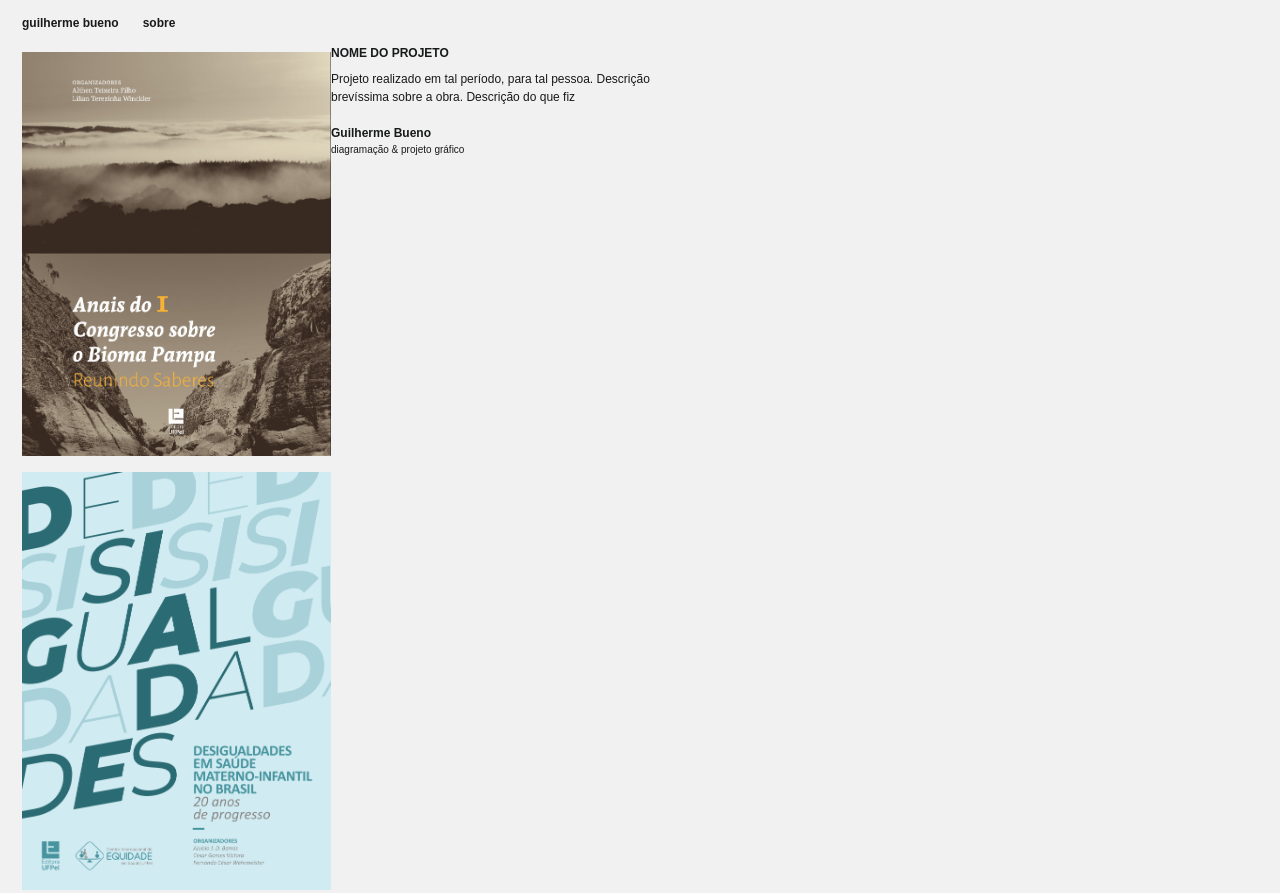
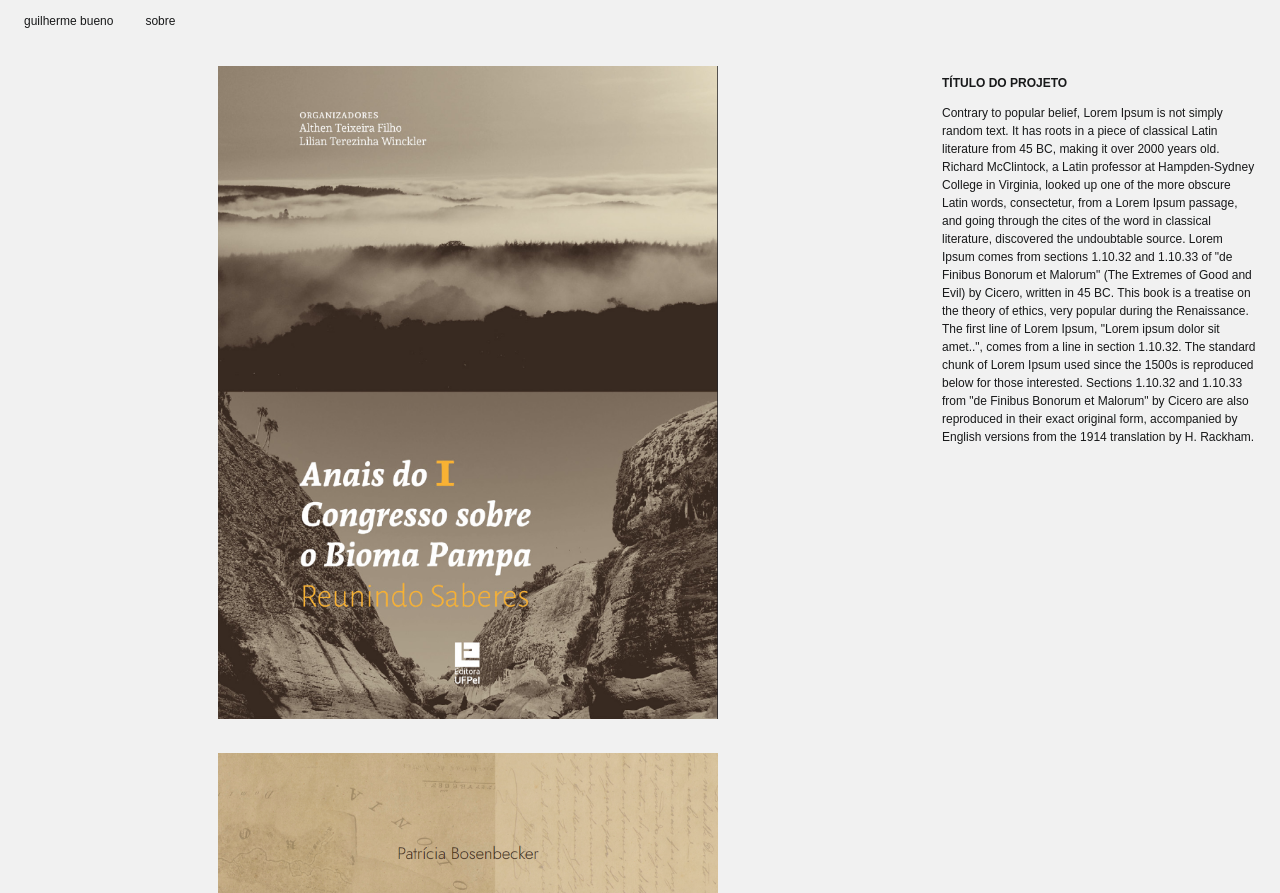
Before and after one commit to BuenoGui/BuenoGui.github.io, a plain HTML site: page UmaColonia.html in a window 1280 px wide. Shown: the top 893 px of the page. Drawn offline with Linux system fonts and the light colour scheme.

Commit message:
Refeito do zero

```diff
--- a/UmaColonia.html
+++ b/UmaColonia.html
@@ -1,49 +1,68 @@
+<!DOCTYPE html>
+<html>
+
 <head>
-    <meta content="text/html;charset=utf-8" http-equiv="Content-Type">
-    <meta content="utf-8" http-equiv="encoding">
-
-    <title>Uma Colônia Cercada de Instâncias</title>
-
-    <link rel="stylesheet" type="text/css" href="projetos.css" media="screen" />
-
+    <title>Uma Colônia Cercada de Estâncias - Guilherme Bueno Design</title>
+    <!--Define o título da aba no navegador-->
+    <link rel="stylesheet" type="text/css" href="projetos.css" media="screen" /> <!-- Chama o CSS com os estilos -->
 </head>
 
-<!-- Barra navegação-->
-<div id="navbar">
+<!-- Barra de navegação -->
+<div class="barraNaveg">
+
     <a href="index.html">guilherme bueno</a>
-    <a>&emsp;&emsp;</a>
     <a href="sobre.html">sobre</a>
+
 </div>
 
-<div class="container">
-    <div class="row">
-        <div class="column-left">
-            <img src="Img\BiomaPampa\capa_AnaisDoICongressoSobreOBiomaPampa.png" alt="Lights"><br>
-            <img src="Img\capa_DesigualdadesEmSaúdeMaternoInfantil.png" alt="Nature"><br>
-            <img src="Img\capa_LetrasDaProduçãoÀDidática.png" alt="Lights">
+<!-- Miolo do site -->
+
+<body>
+        <div class="linha">
+
+            <div class="coluna-esq">
+
+                <img src="Img\BiomaPampa\capa_AnaisDoICongressoSobreOBiomaPampa.png"><br>
+                <img src="Img\capa_UmaColôniaCercadaDeEstâncias.png"><br>
+                <img src="Img\capa_LetrasDaProduçãoÀDidática.png"><br>
+                <img src="Img\capa_MemóriaEPatrimônio_Vol1.png"><br>
+                <img src="Img\capa_OLugarDoAbjeto.png"><br>
+                <img src="Img\capa_ProcessosDeTrabalhoESeusEfeitos.png">
+
+            </div>
+
+            <div class="coluna-dir">
+
+                <h1>TÍTULO DO PROJETO</h1>
+
+                <p class="caracteresPorLinha">
+
+                    Contrary to popular belief, Lorem Ipsum is not simply random text. It has roots in a
+                    piece of classical Latin
+                    literature from 45 BC, making it over 2000 years old. Richard McClintock, a Latin professor at
+                    Hampden-Sydney
+                    College in Virginia, looked up one of the more obscure Latin words, consectetur, from a Lorem Ipsum
+                    passage, and
+                    going through the cites of the word in classical literature, discovered the undoubtable source.
+                    Lorem Ipsum comes
+                    from sections 1.10.32 and 1.10.33 of "de Finibus Bonorum et Malorum" (The Extremes of Good and Evil)
+                    by Cicero,
+                    written in 45 BC. This book is a treatise on the theory of ethics, very popular during the
+                    Renaissance. The first
+                    line of Lorem Ipsum, "Lorem ipsum dolor sit amet..", comes from a line in section 1.10.32.
+
+                    The standard chunk of Lorem Ipsum used since the 1500s is reproduced below for those interested.
+                    Sections 1.10.32
+                    and 1.10.33 from "de Finibus Bonorum et Malorum" by Cicero are also reproduced in their exact
+                    original form,
+                    accompanied by English versions from the 1914 translation by H. Rackham.
+
+                </p>
+
+            </div>
+
         </div>
-        <div class="column-right">
-            <h1>NOME DO PROJETO</h1>
 
-            <body>Projeto realizado em tal período, para tal pessoa. Descrição brevíssima sobre a obra. Descrição do que
-                fiz</body><br><br>
+</body>
 
-            <body><b>Guilherme Bueno</b><br><small>diagramação & projeto gráfico</small></body>
-        </div>
-    </div>
-</div>
-
-<script>
-    window.onscroll = function () { myFunction() };
-
-    var navbar = document.getElementById("navbar");
-    var sticky = navbar.offsetTop;
-
-    function myFunction() {
-      if (window.pageYOffset >= sticky) {
-        navbar.classList.add("sticky")
-      } else {
-        navbar.classList.remove("sticky");
-      }
-    }
-  </script>
+</html>
--- a/index.css
+++ b/index.css
@@ -1,102 +1,108 @@
- /* Style the navbar */
- #navbar {
-  overflow: hidden;
-  position: fixed;
-  top: 0px;
+body {
   background-color: #f1f1f1;
+  color: #18191A;
+  font-family: sans-serif;
+  font-size: 12px;
 }
 
-/* Navbar links */
-#navbar a {
+h1 {
+  font-size: 12px;
+  line-height: 1.5;
+  word-break: break-all;
+  font-weight: bold;
+}
+
+/* Definições visuais do estilo de parágrafo */
+p {
+  font-size: 12px;
+  line-height: 1.5;
+  word-break: break-all;
+  font-weight: normal;
+}
+
+/* Classe que define o número de caracteres máximo por linha. Deve ser chamado no html */
+.caracteresPorLinha {
+  width: 50ch;
+  overflow: hidden;
+  white-space: nowrap;
+  text-overflow: ellipsis;
+}
+
+ /* Classe que define a barra de navegação */
+ .barraNaveg {
+  overflow: hidden;
+  background-color: #f1f1f1;
+  position: fixed; /* Set the navbar to fixed position */
+  top: 0; /* Position the navbar at the top of the page */
+  width: 100%; /* Full width */
+}
+
+/* Links internos da barra de navegação */
+.barraNaveg a {
   float: left;
   display: block;
   color: #18191A;
   text-align: center;
-  padding-top: 14px;
+  padding: 14px 16px;
   text-decoration: none;
-  font-size: 12px;
-  font-weight: 600;
-  font-family: sans-serif;
 }
 
-/* Page content */
-.content {
-  padding: 8px;
-}
+/* Muda o background do link com a passagem do mouse
+.barraNaveg a:hover {
+  outline: 1px #18191A;
+  outline-style: solid;
+  outline-offset: -6px;
+  color: #18191A;
+} */
 
-/* The sticky class is added to the navbar with JS when it reaches its scroll position */
-.sticky {
-  position: fixed;
-  top: 0;
-  width: 100%;
-}
-
-/* Add some top padding to the page content to prevent sudden quick movement (as the navigation bar gets a new position at the top of the page (position:fixed and top:0) */
-.sticky + .content {
-  padding-top: 60px;
-}
-
-* {
-    box-sizing: border-box;
-  }
-
-  body {
-    background-color: #f1f1f1;
-    color: #18191A;
-    padding: 14px;
-    font-size: 12px;
-    line-height: 1.5;
-    font-family: sans-serif;
-    font-weight: normal;
-  }
-
-  /* Center website */
-  .main {
-    max-width: 1080px;
+/* Classe que define o "miolo" do site. Importante para o uso da barra de navegação */
+.miolo {
+  margin-top: 44px; /* Margem superior que impede o texto de "nascer" abaixo da barra de navegação */
+  /* margin-left: 16px; FAZ SENTIDO NA PAGINA SOBRE */
+  max-width: 1280px;
   margin: auto;
 }
 
-  h1, h2, h3, h4, h5, h6 {
-    font-size: 12px;
-    line-height: 1.5;
-    word-break: break-all;
-    font-weight: 600;
-  }
-
-  p {
-    font-size: 12px;
-  }
-
-  .row {
+/* Definições do mosaico */
+/* Classe que define as linhas do mosaico */
+.linha {
   display: flex;
   flex-wrap: wrap;
   padding: 0 20px;
 }
 
-  /* Create four equal columns that sits next to each other */
-  .column {
-    flex: 33.333%;
+/* Classe que define as colunas. O jogo de porcentagem define o número de colunas.  */
+.coluna {
+  flex: 10%;
   max-width: 33.333%;
   padding: 0 20px;
 }
 
-  .column img {
-    margin-top: 40px;
+/* Acho que essa classe define o funcionamento das imagens nas colunas */
+.coluna img {
+  margin-top: 44px;
   vertical-align: middle;
   width: 100%;
 }
 
-  /* Responsive layout - makes a two column-layout instead of four columns */
+.coluna a:hover {
+  outline: 1px #18191A;
+  outline-style: dotted;
+  outline-offset: 16px;
+  color: #18191A;
+}
+
+/* Layout responsivo - adapta o layout para duas colunas */
 @media screen and (max-width: 800px) {
-    .column {
-      flex: 50%;
+  .coluna {
+    flex: 100%;
     max-width: 50%;
   }
 }
 
-  /* Responsive layout - makes the two columns stack on top of each other instead of next to each other */
+/* Layout responsivo - Empilha todas colunas. */
 @media screen and (max-width: 600px) {
-    .column {
+  .coluna {
     flex: 100%;
     max-width: 100%;
   }
--- a/projetos.css
+++ b/projetos.css
@@ -1,101 +1,101 @@
- /* Style the navbar */
- #navbar {
-    overflow: hidden;
-    position: fixed;
-    top: 0px;
-    background-color: #f1f1f1;
-  }
+body {
+  background-color: #f1f1f1;
+  color: #18191A;
+  font-family: sans-serif;
+  font-size: 12px;
+  font-variant-numeric: oldstyle-nums;
+}
 
-  /* Navbar links */
-  #navbar a {
-    float: left;
-    display: block;
-    color: #18191A;
-    text-align: center;
-    padding-top: 14px;
-    text-decoration: none;
-    font-size: 12px;
-    font-weight: 600;
-    font-family: sans-serif;
-  }
+h1 {
+  font-size: 12px;
+  line-height: 1.5;
+  word-break: break-all;
+  font-weight: bold;
+}
 
-  /* Page content */
-  .content {
-    padding: 8px;
-  }
+/* Definições visuais do estilo de parágrafo */
+p {
+  font-size: 12px;
+  line-height: 1.5;
+  word-break: break-all;
+  font-weight: normal;
+}
 
-  /* The sticky class is added to the navbar with JS when it reaches its scroll position */
-  .sticky {
-    position: fixed;
-    top: 0;
-    width: 100%;
-  }
+/* Classe que define o número de caracteres máximo por linha. Deve ser chamado no html */
+.caracteresPorLinha {
+  max-width: 55ch;
+  word-break: break-word;
+}
 
-  /* Add some top padding to the page content to prevent sudden quick movement (as the navigation bar gets a new position at the top of the page (position:fixed and top:0) */
-  .sticky + .content {
-    padding-top: 60px;
-  }
+ /* Classe que define a barra de navegação */
+ .barraNaveg {
+  overflow: hidden;
+  background-color: #f1f1f1;
+  position: fixed; /* Set the navbar to fixed position */
+  top: 0; /* Position the navbar at the top of the page */
+  width: 100%; /* Full width */
+}
 
-  * {
-      box-sizing: border-box;
-    }
+/* Links internos da barra de navegação */
+.barraNaveg a {
+  float: left;
+  display: block;
+  color: #18191A;
+  text-align: center;
+  padding: 14px 16px;
+  text-decoration: none;
+}
 
-    body {
-      background-color: #f1f1f1;
-      color: #18191A;
-      padding: 14px;
-      font-size: 12px;
-      line-height: 1.5;
-      font-family: sans-serif;
-      font-weight: normal;
-    }
+/* Muda o background do link com a passagem do mouse
+.barraNaveg a:hover {
+  outline: 1px #18191A;
+  outline-style: solid;
+  outline-offset: -6px;
+  color: #18191A;
+} */
 
-    /* Center website */
-    .main {
-      max-width: 1000px;
-      margin: auto;
-    }
+/* Classe que define o "miolo" do site. Importante para o uso da barra de navegação. Estava dando conflito com o sistema de linhas e colunas. Não chamei ele no HTML */
+.miolo {
+  margin-top: 44px; /* Margem superior que impede o texto de "nascer" abaixo da barra de navegação */
+  margin-left: 16px;
+  margin-right: 16px;
+}
 
-    h1, h2, h3, h4, h5, h6 {
-      font-size: 12px;
-      line-height: 1.5;
-      word-break: break-all;
-      font-weight: 600;
-    }
-
-    p {
-      font-size: 12px;
-    }
-
-    .row {
+.linha {
       display: flex;
       flex-wrap: wrap;
       padding: 14px 0px;
     }
 
-    .column-left {
-      flex: 25%;
-      max-width: 25%;
-      padding: 0px;
+    .coluna-esq {
+      flex: 10%;
+      max-width: 75%;
+      padding: 44px 14px 0px 14px;
     }
 
-    .column-right {
-      flex: 75%;
-      max-width: 75%;
-      padding: 0px 0px 14px 0px;
-      max-width: 50ch;
+    .coluna-dir {
+      flex: 10%;
+      max-width: 25%;
+      padding: 44px 14px 14px 14px;
     }
 
-    .column-left img {
-      margin-top: 16px;
+    .coluna-esq img {
+      display: block;
+      margin-left: auto;
+      margin-right: auto;
+      margin-bottom: 20px;
+      width: 500px;
+      /*
+      margin-bottom: 20px;
       box-align: middle;
-      width: 100%;
+      width: 500px;
+      */
     }
 
 
     /* Responsive layout - makes the two columns stack on top of each other instead of next to each other */
-    @media screen and (max-width: 600px) {
-      .column-left, .column-right {
+    @media screen and (max-width: 800px) {
+      .coluna-esq, .coluna-dir {
         flex: 100%;
         max-width: 100%;
       }
--- a/sobre.css
+++ b/sobre.css
@@ -1,111 +1,61 @@
-/* Style the navbar */
-#navbar {
-  overflow: hidden;
-  position: fixed;
-  top: 0px;
+body {
   background-color: #f1f1f1;
+  color: #18191A;
+  font-family: sans-serif;
+  font-size: 12px;
+  font-variant-numeric: oldstyle-nums;
 }
 
-/* Navbar links */
-#navbar a {
+h1 {
+  font-size: 12px;
+  line-height: 1.5;
+  word-break: break-all;
+  font-weight: bold;
+}
+
+/* Definições visuais do estilo de parágrafo */
+p {
+  font-size: 12px;
+  line-height: 1.5;
+  word-break: break-all;
+  font-weight: normal;
+}
+
+/* Classe que define o número de caracteres máximo por linha. Deve ser chamado no html */
+.caracteresPorLinha {
+  max-width: 55ch;
+  word-break: break-word;
+}
+
+ /* Classe que define a barra de navegação */
+ .barraNaveg {
+  overflow: hidden;
+  background-color: #f1f1f1;
+  position: fixed; /* Set the navbar to fixed position */
+  top: 0; /* Position the navbar at the top of the page */
+  width: 100%; /* Full width */
+}
+
+/* Links internos da barra de navegação */
+.barraNaveg a {
   float: left;
   display: block;
   color: #18191A;
   text-align: center;
-  padding-top: 14px;
+  padding: 14px 16px;
   text-decoration: none;
-  font-size: 12px;
-  font-weight: 600;
-  font-family: sans-serif;
 }
 
-/* Page content */
-.content {
-  padding: 8px;
+/* Muda o background do link com a passagem do mouse
+.barraNaveg a:hover {
+  outline: 1px #18191A;
+  outline-style: solid;
+  outline-offset: -6px;
+  color: #18191A;
+} */
+
+/* Classe que define o "miolo" do site. Importante para o uso da barra de navegação */
+.miolo {
+  margin-top: 44px; /* Margem superior que impede o texto de "nascer" abaixo da barra de navegação */
+  margin-left: 16px;
 }
-
-/* The sticky class is added to the navbar with JS when it reaches its scroll position */
-.sticky {
-  position: fixed;
-  top: 0;
-  width: 100%;
-}
-
-/* Add some top padding to the page content to prevent sudden quick movement (as the navigation bar gets a new position at the top of the page (position:fixed and top:0) */
-.sticky + .content {
-  padding-top: 60px;
-}
-
-* {
-    box-sizing: border-box;
-  }
-
-  body {
-    background-color: #f1f1f1;
-    color: #18191A;
-    padding: 14px;
-    font-size: 12px;
-    line-height: 1.5;
-    font-family: sans-serif;
-    font-weight: normal;
-  }
-
-  /* Center website */
-  .main {
-    max-width: 50ch;
-    margin: left;
-  }
-
-  h1 {
-    word-break: break-all;
-    line-height: 1.5;
-    font-size: 12px;
-    margin-top: 28px;
-    font-weight: 600;
-  }
-
-  h2, h3, h4, h5, h6 {
-    word-break: break-all;
-    line-height: 1.5;
-    font-size: 12px;
-    font-weight: normal;
-  }
-
-  p {
-    font-size: 12px;
-  }
-
-  .row {
-    display: flex;
-    flex-wrap: wrap;
-    padding: 0 8px;
-  }
-
-  /* Create four equal columns that sits next to each other */
-  .column {
-    flex: 33.333%;
-    max-width: 33.333%;
-    padding: 0 8px;
-  }
-
-  .column img {
-    margin-top: 16px;
-    vertical-align: middle;
-    width: 100%;
-  }
-
-  /* Responsive layout - makes a two column-layout instead of four columns */
-  @media screen and (max-width: 800px) {
-    .column {
-      flex: 50%;
-      max-width: 50%;
-    }
-  }
-
-  /* Responsive layout - makes the two columns stack on top of each other instead of next to each other */
-  @media screen and (max-width: 600px) {
-    .column {
-      flex: 100%;
-      max-width: 100%;
-    }
-  }
```
Also changed, not shown: index.html (+39 -41 lines), sobre.html (+38 -32 lines). Lines whose indentation alone changed are shown as unchanged.
